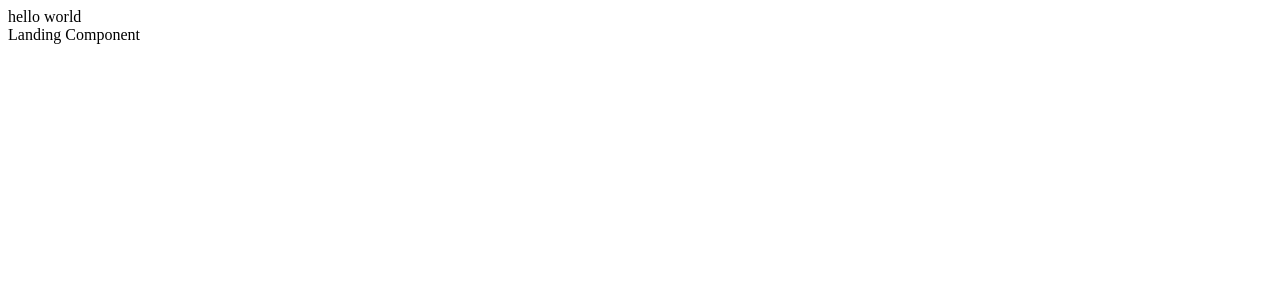
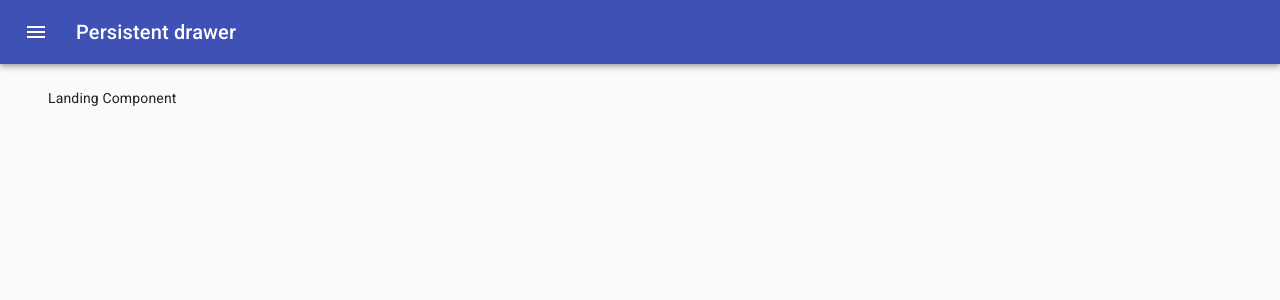
Before and after one commit to TadjerouniMohamedAdel/artelyes, a React (Create React App) app: page / in a window 1280 px wide. Shown: the top 300 px of the page. Built offline with nearby package versions, Linux system fonts and the light colour scheme.

Commit message:
construct router

```diff
--- a/src/App.js
+++ b/src/App.js
@@ -1,13 +1,10 @@
 import React from 'react';
 import Router from './Components/Router';
-
+import {Container,Grid} from '@material-ui/core';
+import TopNavigation from './Components/TopNavigation'
 function App() {
   return (
-    <div>
-      hello world
-      <Router />
-    </div>
-
+      <TopNavigation />
   );
 }
 
--- /dev/null
+++ b/src/Components/TopNavigation.js
@@ -0,0 +1,172 @@
+import React from 'react';
+import clsx from 'clsx';
+import { makeStyles, useTheme } from '@material-ui/core/styles';
+import Drawer from '@material-ui/core/Drawer';
+import CssBaseline from '@material-ui/core/CssBaseline';
+import AppBar from '@material-ui/core/AppBar';
+import Container from '@material-ui/core/Container'
+import Toolbar from '@material-ui/core/Toolbar';
+import List from '@material-ui/core/List';
+import Typography from '@material-ui/core/Typography';
+import Divider from '@material-ui/core/Divider';
+import IconButton from '@material-ui/core/IconButton';
+import MenuIcon from '@material-ui/icons/Menu';
+import ChevronLeftIcon from '@material-ui/icons/ChevronLeft';
+import ChevronRightIcon from '@material-ui/icons/ChevronRight';
+import ListItem from '@material-ui/core/ListItem';
+import ListItemIcon from '@material-ui/core/ListItemIcon';
+import ListItemText from '@material-ui/core/ListItemText';
+import InboxIcon from '@material-ui/icons/MoveToInbox';
+import MailIcon from '@material-ui/icons/Mail';
+import Router from './Router';
+import {Link} from 'react-router-dom'
+
+const drawerWidth = 240;
+
+const useStyles = makeStyles((theme) => ({
+  root: {
+    display: 'flex',
+  },
+  appBar: {
+    transition: theme.transitions.create(['margin', 'width'], {
+      easing: theme.transitions.easing.sharp,
+      duration: theme.transitions.duration.leavingScreen,
+    }),
+  },
+  appBarShift: {
+    width: `calc(100% - ${drawerWidth}px)`,
+    marginLeft: drawerWidth,
+    transition: theme.transitions.create(['margin', 'width'], {
+      easing: theme.transitions.easing.easeOut,
+      duration: theme.transitions.duration.enteringScreen,
+    }),
+  },
+  menuButton: {
+    marginRight: theme.spacing(2),
+  },
+  hide: {
+    display: 'none',
+  },
+  drawer: {
+    width: drawerWidth,
+    flexShrink: 0,
+  },
+  drawerPaper: {
+    width: drawerWidth,
+  },
+  drawerHeader: {
+    display: 'flex',
+    alignItems: 'center',
+    padding: theme.spacing(0, 1),
+    // necessary for content to be below app bar
+    ...theme.mixins.toolbar,
+    justifyContent: 'flex-end',
+  },
+  content: {
+    flexGrow: 1,
+    padding: theme.spacing(3),
+    transition: theme.transitions.create('margin', {
+      easing: theme.transitions.easing.sharp,
+      duration: theme.transitions.duration.leavingScreen,
+    }),
+    marginLeft: -drawerWidth,
+  },
+  contentShift: {
+    transition: theme.transitions.create('margin', {
+      easing: theme.transitions.easing.easeOut,
+      duration: theme.transitions.duration.enteringScreen,
+    }),
+    marginLeft: 0,
+  },
+}));
+
+export default function PersistentDrawerLeft() {
+  const classes = useStyles();
+  const theme = useTheme();
+  const [open, setOpen] = React.useState(false);
+
+  const handleDrawerOpen = () => {
+    setOpen(true);
+  };
+
+  const handleDrawerClose = () => {
+    setOpen(false);
+  };
+
+  return (
+    <div className={classes.root}>
+      <CssBaseline />
+      <AppBar
+        position="absolute"
+        className={clsx(classes.appBar, {
+          [classes.appBarShift]: open,
+        })}
+      >
+        <Toolbar>
+          <IconButton
+            color="inherit"
+            aria-label="open drawer"
+            onClick={handleDrawerOpen}
+            edge="start"
+            className={clsx(classes.menuButton, open && classes.hide)}
+          >
+            <MenuIcon />
+          </IconButton>
+          <Typography variant="h6" noWrap>
+            Persistent drawer
+          </Typography>
+        </Toolbar>
+      </AppBar>
+      <Drawer
+        className={classes.drawer}
+        variant="persistent"
+        anchor="left"
+        open={open}
+        classes={{
+          paper: classes.drawerPaper,
+        }}
+      >
+        <div className={classes.drawerHeader}>
+          <IconButton onClick={handleDrawerClose}>
+            {theme.direction === 'ltr' ? <ChevronLeftIcon /> : <ChevronRightIcon />}
+          </IconButton>
+        </div>
+        {/* {/* <Divider /> */}
+        <List>
+
+         <Link  onClick={() => handleDrawerClose()} to="/">
+             <ListItem button key={"home"}>
+             {/* <ListItemIcon>{index % 2 === 0 ? <InboxIcon /> : <MailIcon />}</ListItemIcon> */}
+             <ListItemText primary={"Home"} />
+             </ListItem>
+         </Link>
+         <Link  onClick={() => handleDrawerClose()} to="/artist">
+             <ListItem button key={"Artist"}>
+             {/* <ListItemIcon>{index % 2 === 0 ? <InboxIcon /> : <MailIcon />}</ListItemIcon> */}
+             <ListItemText primary={"Artist"} />
+             </ListItem>
+         </Link><Link  onClick={() => handleDrawerClose()} to="/contacts">
+             <ListItem button key={"Contacts"}>
+             {/* <ListItemIcon>{index % 2 === 0 ? <InboxIcon /> : <MailIcon />}</ListItemIcon> */}
+             <ListItemText primary={"Contacts"} />
+             </ListItem>
+         </Link>
+
+
+
+     </List>
+      </Drawer>
+      <main
+        className={clsx(classes.content, {
+          [classes.contentShift]: open,
+        })}
+      >
+        <div className={classes.drawerHeader} />
+        <Container maxWidth={false}>
+            <Router />
+
+        </Container>
+      </main>
+    </div>
+  );
+}
```
